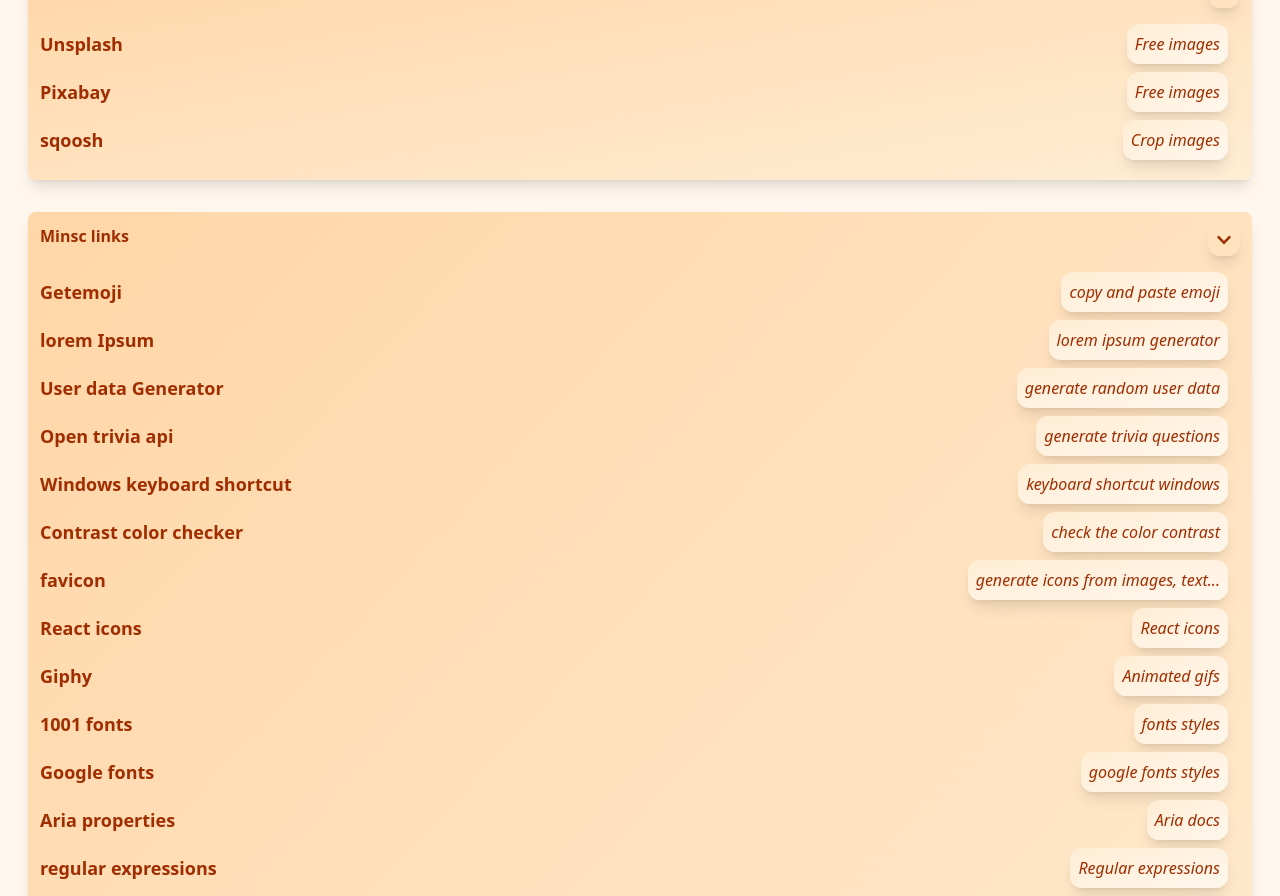
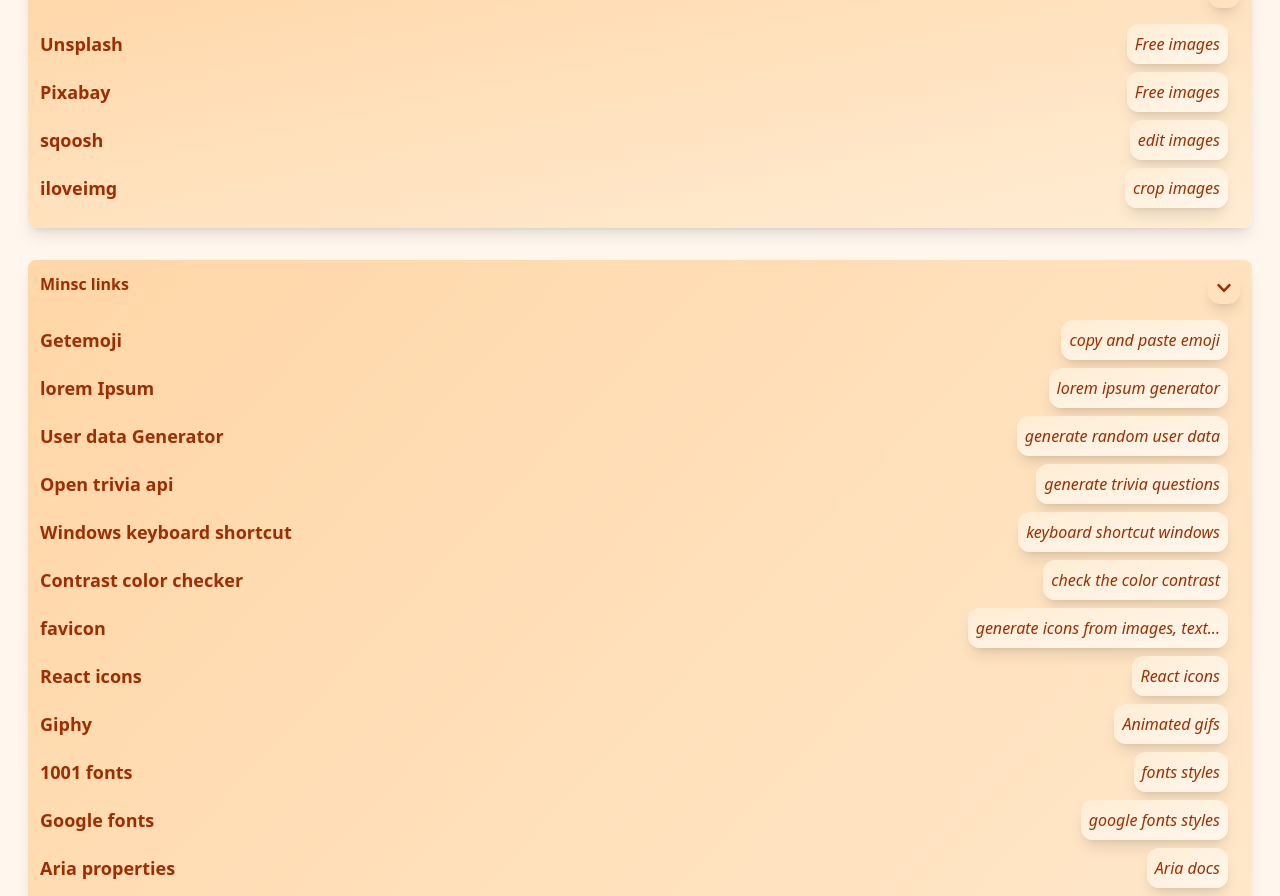
Before and after one commit to gyo82v/webLinks, a React (Vite) app: page / in a window 1280 px wide. Shown: the part 1288-2184 px from the top of the page. Built offline with nearby package versions, Linux system fonts and the light colour scheme.

Commit message:
feat: add new link to image

```diff
--- a/src/components/categories/Images.jsx
+++ b/src/components/categories/Images.jsx
@@ -6,7 +6,8 @@
         <Section open={open} toggle={toggle} title="images">
             <Li href="https://unsplash.com/" name="Unsplash">Free images</Li>
             <Li href="https://pixabay.com/" name= "Pixabay" >Free images</Li>
-            <Li href="https://squoosh.app/" name="sqoosh">Crop images</Li>
+            <Li href="https://squoosh.app/" name="sqoosh">edit images</Li>
+            <Li href="https://www.iloveimg.com/crop-image" name="iloveimg">crop images</Li>
         </Section>
 
     )
```
